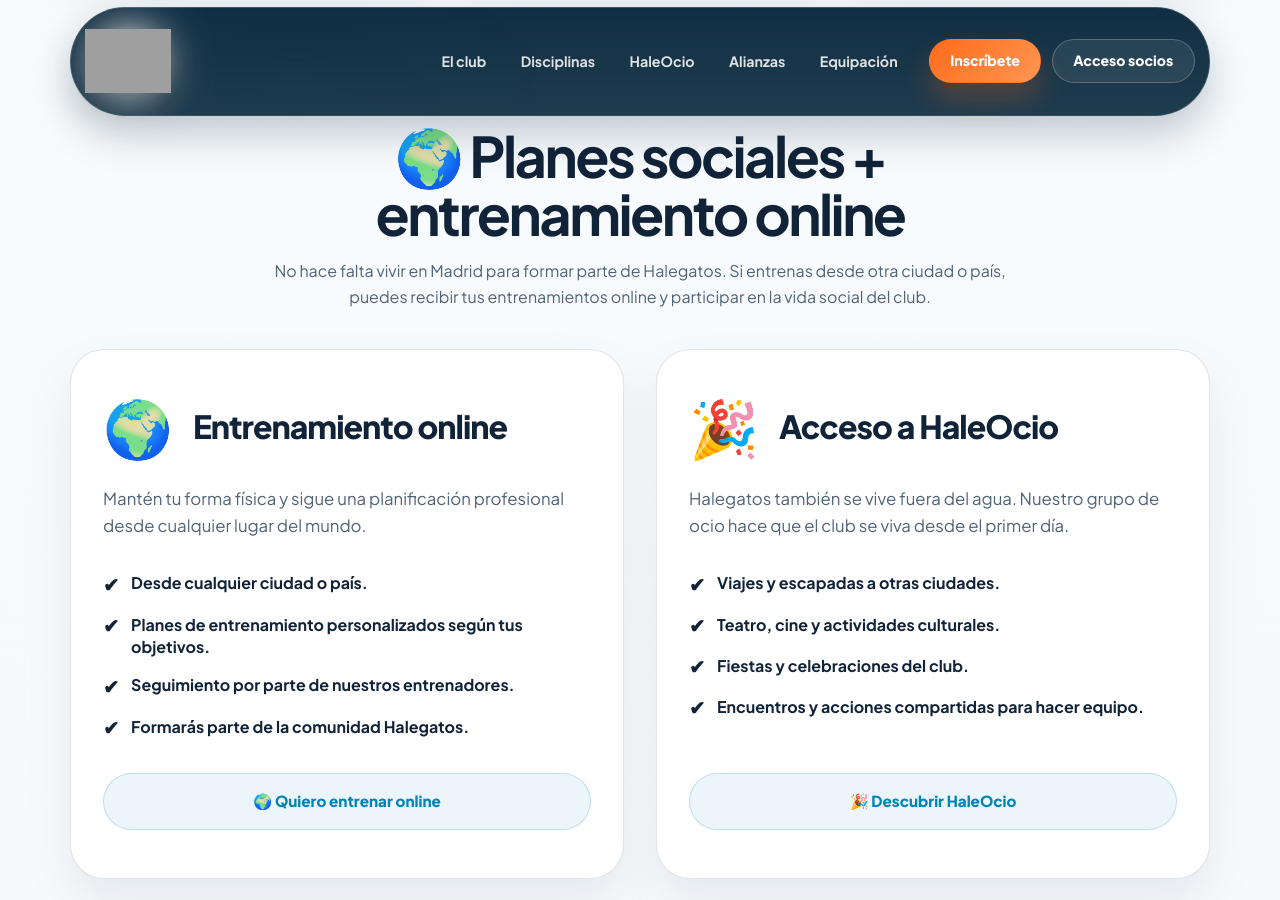
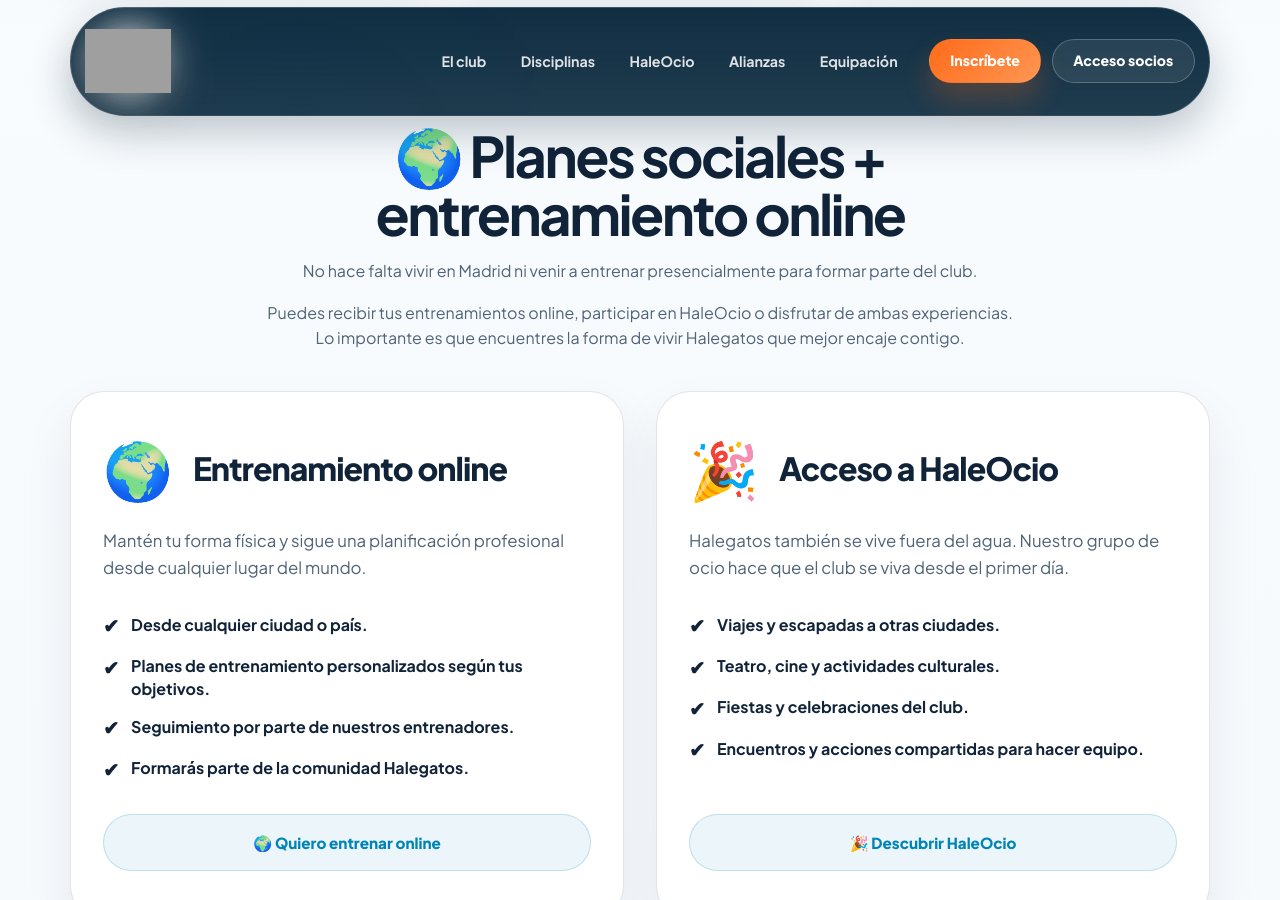
Before and after one commit to igallar98/HalegatosWeb-main, a Jekyll site: the page built from join.html, in a window 1280 px wide and 900 px high, scrolled down 1921 px. Built offline with Jekyll 4.4.1, drawn with Linux system fonts in a browser that asks for light colours; nearby versions of some CDN libraries; some of the changed text lies outside the part shown; grey boxes are pictures that could not be loaded.

Commit message:
Update join.html

```diff
--- a/join.html
+++ b/join.html
@@ -565,7 +565,7 @@
 
       <div class="hero-buttons">
         <a href="#contacto" class="btn-primary" style="display:inline-flex; width:auto; padding:1rem 2.5rem; font-size:1.1rem;">Escríbenos</a>
-        <a href="#contacto" class="btn-hero-secondary" style="display:inline-flex; width:auto; padding:1rem 2.5rem; font-size:1.1rem;">Me interesan los eventos sociales</a>
+        <a href="#social-online" class="btn-hero-secondary" style="display:inline-flex; width:auto; padding:1rem 2.5rem; font-size:1.1rem;">Me interesan los eventos sociales</a>
       </div>
     </div>
   </section>
@@ -637,11 +637,12 @@
   </section>
 
   <!-- Section 4: Entrenamiento online + HaleOcio -->
-  <section class="section">
+  <section id="social-online" class="section">
     <div class="container">
       <div class="section-heading section-heading--center">
         <h2>🌍 Planes sociales + entrenamiento online</h2>
-        <p>No hace falta vivir en Madrid para formar parte de Halegatos. Si entrenas desde otra ciudad o país, puedes recibir tus entrenamientos online y participar en la vida social del club.</p>
+        <p>No hace falta vivir en Madrid ni venir a entrenar presencialmente para formar parte del club.</p>
+        <p>Puedes recibir tus entrenamientos online, participar en HaleOcio o disfrutar de ambas experiencias. Lo importante es que encuentres la forma de vivir Halegatos que mejor encaje contigo.</p>
       </div>
 
       <div class="split-cards-section">
@@ -715,12 +716,12 @@
 
         <div class="faq-item">
           <button class="faq-trigger" type="button" aria-expanded="false">
-            <span>¿Qué material deportivo necesito llevar?</span>
+            <span>¿Hace falta entrenar para pertenecer a la parte social?</span>
             <i data-lucide="chevron-down" class="faq-chevron"></i>
           </button>
           <div class="faq-content">
             <div class="faq-content__inner">
-              <p>Para natación solo necesitas traer bañador, gorro de natación y gafas. La piscina cuenta con material auxiliar (tablas, pull-buoys) pero si tienes tus propias aletas o palas, puedes traerlas. Para saltos, recuerda traer ropa deportiva cómoda (camiseta y pantalón) para el calentamiento en seco.</p>
+              <p>No, en absoluto. Puedes formar parte de Halegatos únicamente para participar en las actividades sociales, culturales y viajes de HaleOcio sin necesidad de asistir a los entrenamientos presenciales ni online.</p>
             </div>
           </div>
         </div>
```
Also changed, not shown: other parts of join.html (+1 -1 lines).
